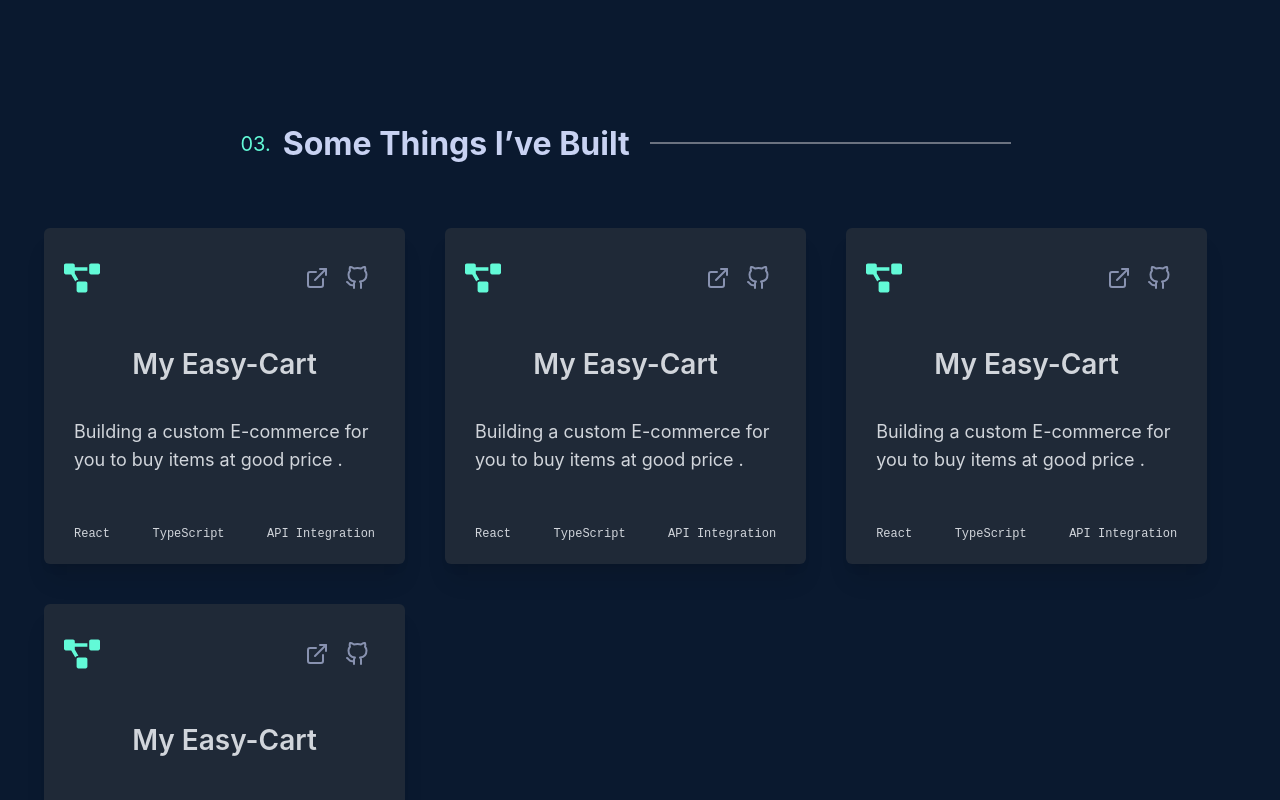
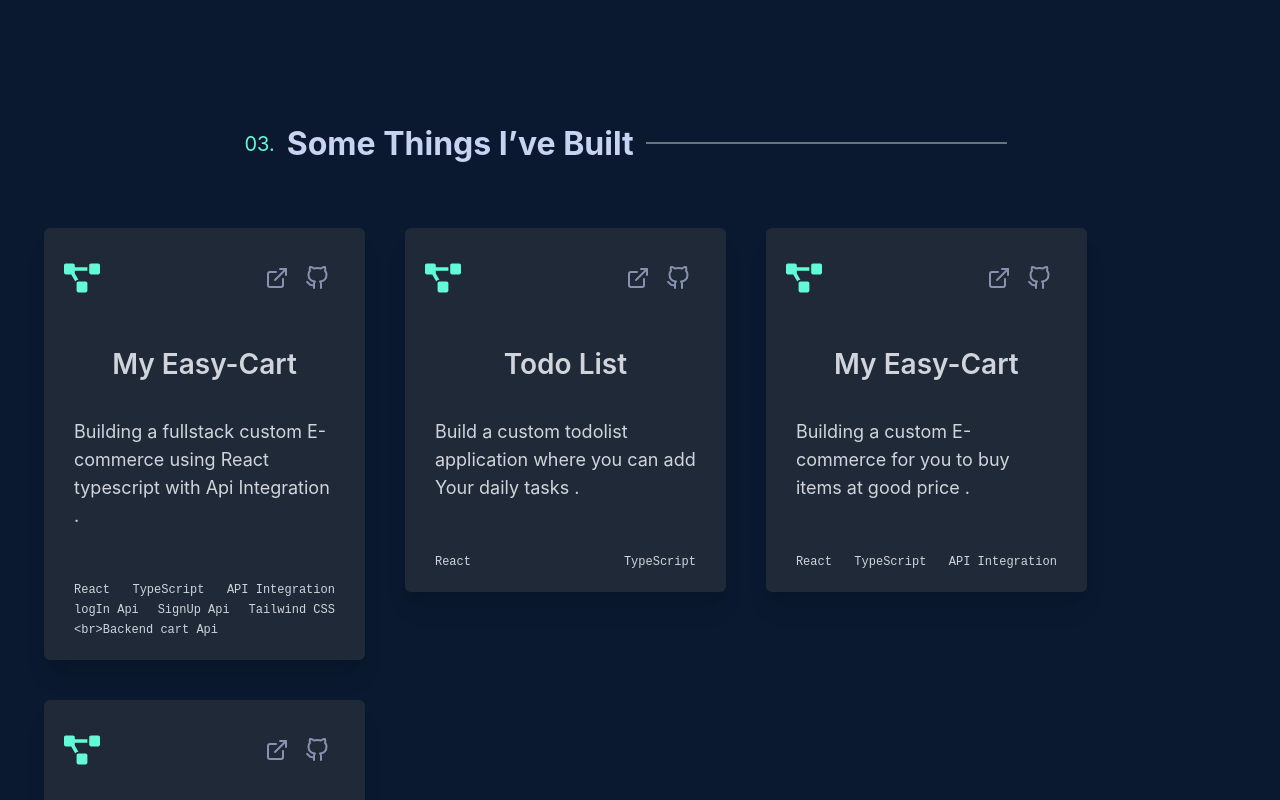
Before and after one commit to rkandwal300/Portfolio, a React (Vite) app: page / in a window 1280 px wide. Shown: the part 1560-2360 px from the top of the page. Built offline with nearby package versions, Linux system fonts and the light colour scheme.

Commit message:
update portfolio   enhance  about page  and added  projects

```diff
--- a/src/ProtFolio/About.tsx
+++ b/src/ProtFolio/About.tsx
@@ -14,10 +14,10 @@ const About = () => {
 
   return (
     <div  id="About"  className="  h-fit w-full flex justify-start items-center   "  >
-      <div className="w-full h-fit py-5  flex  flexwrap justify-center items-center  mb-0  pl-[60px]   ">
+      <div className="w-full h-fit py-5  flex  flexwrap justify-center items-center  mb-0  px-[60px]   ">
         <div className="max-w-full justify-center items-center  w h-fit py-5">
           <div className=" flex  flex-row justify-start items-center  ">
-            <div className="text-3xl  flex justify-center items-center">
+            <div className="md:text-3xl text-[20px] flex justify-center items-center">
               <div className="textC  text-xl mr-5 "> 02.</div>
               <div
                 style={{ color: "rgb(200,210,242)" }}
--- a/src/ProtFolio/Project/Project.tsx
+++ b/src/ProtFolio/Project/Project.tsx
@@ -8,14 +8,15 @@ import { Link } from 'react-router-dom'
 const Project = () => {
     return (
     <div id='Work' className=' w-[94%]    h-fit mb-[120px] mt-[100px]  flex flex-col justify-start  items-start    '>
-            <div className=' h-fit  w-full flex flex-col justify-center items-center cursor-default '>
+            <div className=' h-fit  w-full flex flex-col justify-center items-start cursor-default '>
+
 
                 <div className=' flex   w-full flex-row justify-center items-center mb-[50px]  '>
-                    <div className='sm:text-[32px] text-[26px] fontF flex  flex-row justify-start items-center  ' > <span className='textC  text-xl mr-3 '> 03.</span>
+                    <div className='sm:text-[32px] text-[20px] fontF flex  flex-row justify-start items-center  ' > <span className='textC  text-xl mr-3 '> 03.</span>
                     <span style={{ color: 'rgb(200,210,242)', }}  className='text-gray-300 font-bold   '> Some Things I’ve Built</span> </div>
-                    <div className='border-t-2 h-1 ml-5 w-[30%]  border-gray-500  hidden sm:block '> </div>
+                    <div className='border-t-2 h-1 ml-3 sm:w-[30%]  w-[40px] border-gray-500   sm:block '> </div>
                 </div>
-            <div className=' w-full h-fit grid  md:grid-cols-2 xl:grid-cols-3  grid-cols-1    '>
+            <div className=' w-[90%] h-fit grid  md:grid-cols-2 xl:grid-cols-3  grid-cols-1    '>
                 {/* <ProjectDetail /> */}
                 {
                     allData.map((val , index)=>{
--- a/src/ProtFolio/allData.ts
+++ b/src/ProtFolio/allData.ts
@@ -1,18 +1,18 @@
 export const  allData = [
     {
         title :  'My Easy-Cart ',
-        description :  'Building a custom E-commerce for you to buy items at good price .',
+        description :  'Building a fullstack custom E-commerce  using React typescript with Api Integration  .',
         github :'https://lnkd.in/g9JnnduR'  ,
         linl :  'https://my-easycart.netlify.app/' ,
-        languages : [ 'React' , ' TypeScript' , ' API Integration' ],
+        languages : [ 'React' , ' TypeScript' , ' API Integration' , "logIn Api ","SignUp Api" , "Tailwind CSS" ," <br>Backend cart Api" ],
         year : 2022 ,
     } ,
     {
-        title :  'My Easy-Cart ',
-        description :  'Building a custom E-commerce for you to buy items at good price .',
+        title :  'Todo List ',
+        description :  'Build a custom  todolist application  where you can add Your daily tasks .',
         github :'https://lnkd.in/g9JnnduR'  ,
-        linl :  'https://my-easycart.netlify.app/' ,
-        languages : [ 'React' , ' TypeScript' , ' API Integration' ],
+        linl :  'https://xtodo-list1.netlify.app/' ,
+        languages : [ 'React' , ' TypeScript'  ],
         year : 2022 ,
     } ,
     {
```
